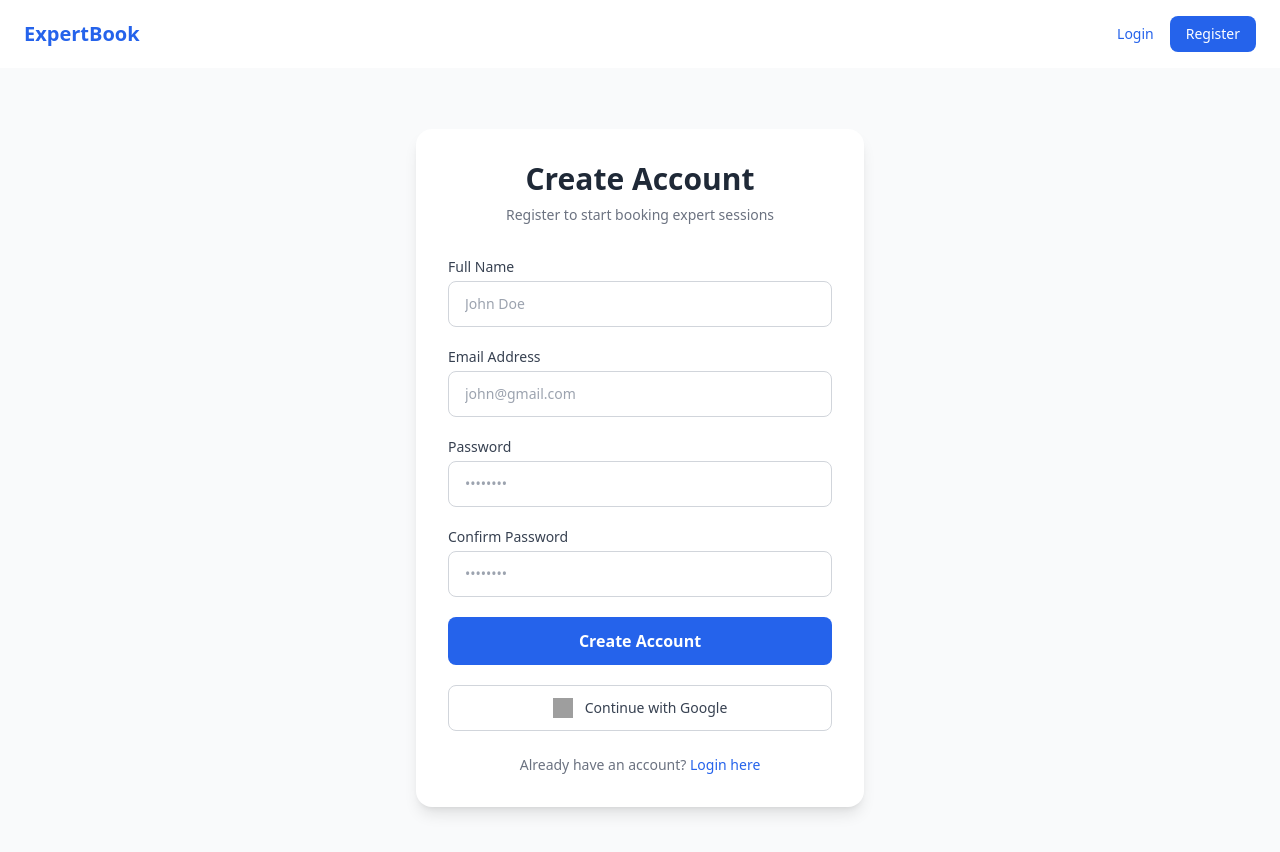
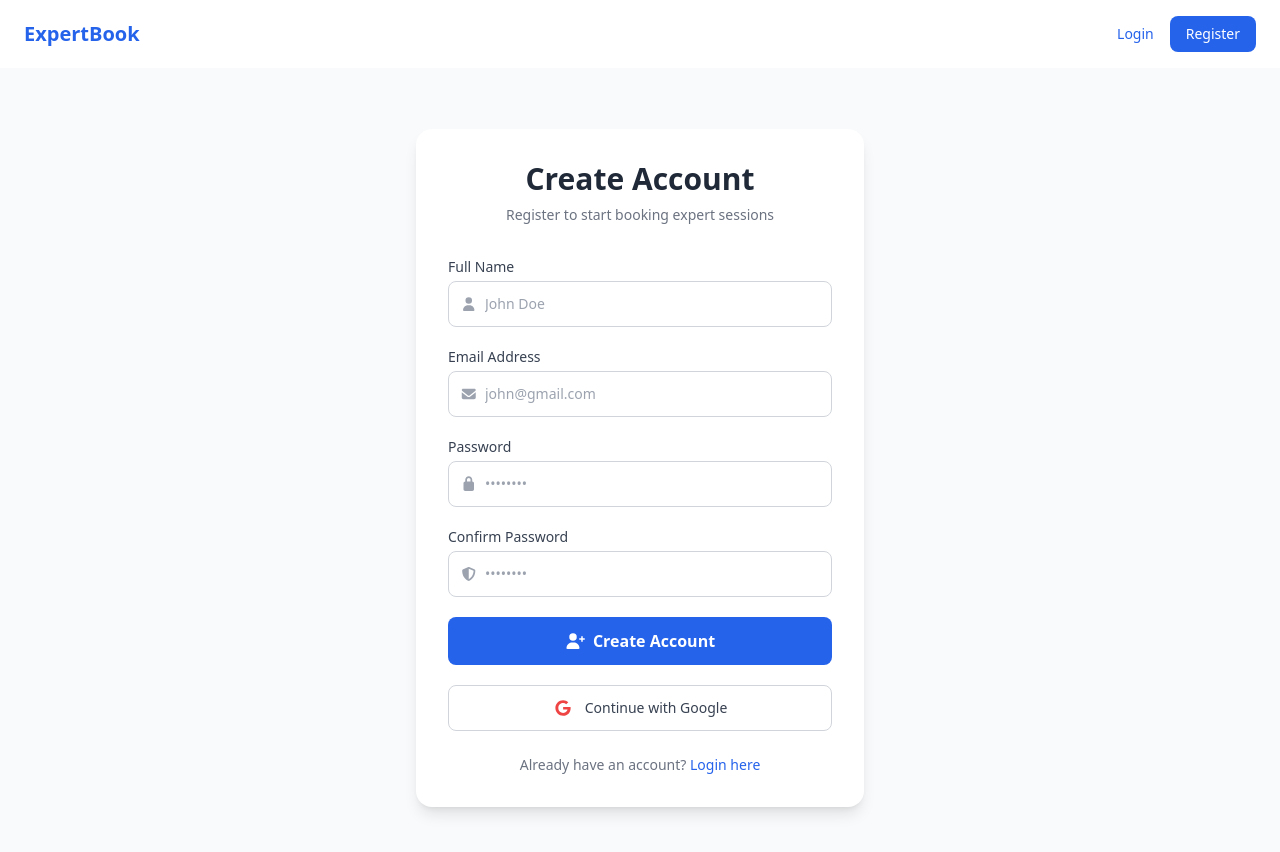
Before and after one commit to Dibyajyoti1515/Vedaz_Expert_Session_Booking_System, a React app in the folder frontend/: page /register in a window 1280 px wide. Shown: the top 852 px of the page. Built offline with nearby package versions, Linux system fonts and the light colour scheme; no server answers; grey boxes are pictures that could not be loaded; the HTML template or start-up script is replaced by a standard one.

Commit message:
fix: Update icons with fontawesome Icon

```diff
--- a/frontend/src/pages/LoginPage.jsx
+++ b/frontend/src/pages/LoginPage.jsx
@@ -4,8 +4,6 @@ import { z } from "zod";
 import { Link, useNavigate } from "react-router-dom";
 import toast from "react-hot-toast";
 import useAuthStore from "../store/authStore";
-
-// Font Awesome imports
 import { FontAwesomeIcon } from "@fortawesome/react-fontawesome";
 import {
     faEnvelope,
--- a/frontend/src/pages/MyBookingsPage.jsx
+++ b/frontend/src/pages/MyBookingsPage.jsx
@@ -5,8 +5,6 @@ import useAuthStore from "../store/authStore";
 import useBookingStore from "../store/bookingStore";
 import socket from "../services/socket";
 import Loader from "../components/Loader";
-
-// Font Awesome imports
 import { FontAwesomeIcon } from "@fortawesome/react-fontawesome";
 import {
     faCalendarDays,
--- a/frontend/src/pages/RegisterPage.jsx
+++ b/frontend/src/pages/RegisterPage.jsx
@@ -4,6 +4,16 @@ import { z } from "zod";
 import { Link, useNavigate } from "react-router-dom";
 import toast from "react-hot-toast";
 import useAuthStore from "../store/authStore";
+import { FontAwesomeIcon } from "@fortawesome/react-fontawesome";
+import {
+    faUser,
+    faEnvelope,
+    faLock,
+    faShieldHalved,
+    faUserPlus,
+    faSpinner,
+} from "@fortawesome/free-solid-svg-icons";
+import { faGoogle } from "@fortawesome/free-brands-svg-icons";
 
 const registerSchema = z
     .object({
@@ -73,16 +83,21 @@ const RegisterPage = () => {
                         <label className="block text-sm font-medium text-gray-700 mb-1">
                             Full Name
                         </label>
+                        <div className="relative">
+                            <span className="absolute inset-y-0 left-3 flex items-center text-gray-400">
+                                <FontAwesomeIcon icon={faUser} className="text-sm" />
+                            </span>
                             <input
                                 {...register("name")}
                                 type="text"
                                 placeholder="John Doe"
-                            className={`w-full px-4 py-3 rounded-lg border text-sm outline-none transition
+                                className={`w-full pl-9 pr-4 py-3 rounded-lg border text-sm outline-none transition
                                     ${errors.name
                                         ? "border-red-500 focus:border-red-500"
                                         : "border-gray-300 focus:border-blue-500"
                                     }`}
                             />
+                        </div>
                         {errors.name && (
                             <p className="text-red-500 text-xs mt-1">
                                 {errors.name.message}
@@ -95,16 +110,21 @@ const RegisterPage = () => {
                         <label className="block text-sm font-medium text-gray-700 mb-1">
                             Email Address
                         </label>
+                        <div className="relative">
+                            <span className="absolute inset-y-0 left-3 flex items-center text-gray-400">
+                                <FontAwesomeIcon icon={faEnvelope} className="text-sm" />
+                            </span>
                             <input
                                 {...register("email")}
                                 type="email"
                                 placeholder="john@gmail.com"
-                            className={`w-full px-4 py-3 rounded-lg border text-sm outline-none transition
+                                className={`w-full pl-9 pr-4 py-3 rounded-lg border text-sm outline-none transition
                                     ${errors.email
                                         ? "border-red-500 focus:border-red-500"
                                         : "border-gray-300 focus:border-blue-500"
                                     }`}
                             />
+                        </div>
                         {errors.email && (
                             <p className="text-red-500 text-xs mt-1">
                                 {errors.email.message}
@@ -117,16 +137,21 @@ const RegisterPage = () => {
                         <label className="block text-sm font-medium text-gray-700 mb-1">
                             Password
                         </label>
+                        <div className="relative">
+                            <span className="absolute inset-y-0 left-3 flex items-center text-gray-400">
+                                <FontAwesomeIcon icon={faLock} className="text-sm" />
+                            </span>
                             <input
                                 {...register("password")}
                                 type="password"
                                 placeholder="••••••••"
-                            className={`w-full px-4 py-3 rounded-lg border text-sm outline-none transition
+                                className={`w-full pl-9 pr-4 py-3 rounded-lg border text-sm outline-none transition
                                     ${errors.password
                                         ? "border-red-500 focus:border-red-500"
                                         : "border-gray-300 focus:border-blue-500"
                                     }`}
                             />
+                        </div>
                         {errors.password && (
                             <p className="text-red-500 text-xs mt-1">
                                 {errors.password.message}
@@ -139,16 +164,21 @@ const RegisterPage = () => {
                         <label className="block text-sm font-medium text-gray-700 mb-1">
                             Confirm Password
                         </label>
+                        <div className="relative">
+                            <span className="absolute inset-y-0 left-3 flex items-center text-gray-400">
+                                <FontAwesomeIcon icon={faShieldHalved} className="text-sm" />
+                            </span>
                             <input
                                 {...register("confirmPassword")}
                                 type="password"
                                 placeholder="••••••••"
-                            className={`w-full px-4 py-3 rounded-lg border text-sm outline-none transition
+                                className={`w-full pl-9 pr-4 py-3 rounded-lg border text-sm outline-none transition
                                     ${errors.confirmPassword
                                         ? "border-red-500 focus:border-red-500"
                                         : "border-gray-300 focus:border-blue-500"
                                     }`}
                             />
+                        </div>
                         {errors.confirmPassword && (
                             <p className="text-red-500 text-xs mt-1">
                                 {errors.confirmPassword.message}
@@ -161,8 +191,13 @@ const RegisterPage = () => {
                         type="submit"
                         disabled={isLoading}
                         className="w-full bg-blue-600 text-white py-3 rounded-lg font-semibold
-                        hover:bg-blue-700 transition disabled:opacity-50 disabled:cursor-not-allowed"
+                        hover:bg-blue-700 transition disabled:opacity-50 disabled:cursor-not-allowed
+                        flex items-center justify-center gap-2"
                     >
+                        <FontAwesomeIcon
+                            icon={isLoading ? faSpinner : faUserPlus}
+                            className={isLoading ? "animate-spin" : ""}
+                        />
                         {isLoading ? "Creating account..." : "Create Account"}
                     </button>
 
@@ -172,11 +207,7 @@ const RegisterPage = () => {
                         className="w-full flex items-center justify-center gap-3 border border-gray-300
                         py-3 rounded-lg text-sm font-medium text-gray-700 hover:bg-gray-50 transition"
                     >
-                        <img
-                            src="https://www.svgrepo.com/show/475656/google-color.svg"
-                            alt="google"
-                            className="w-5 h-5"
-                        />
+                        <FontAwesomeIcon icon={faGoogle} className="text-base text-red-500" />
                         Continue with Google
                     </a>
 
@@ -191,7 +222,7 @@ const RegisterPage = () => {
                 </p>
 
             </div>
-    </div >
+        </div>
     );
 };
 
```
Also changed, not shown: frontend/src/pages/BookingPage.jsx (+50 -54 lines), frontend/src/pages/ExpertDetailPage.jsx (+16 -23 lines). Lines whose indentation alone changed are shown as unchanged.
